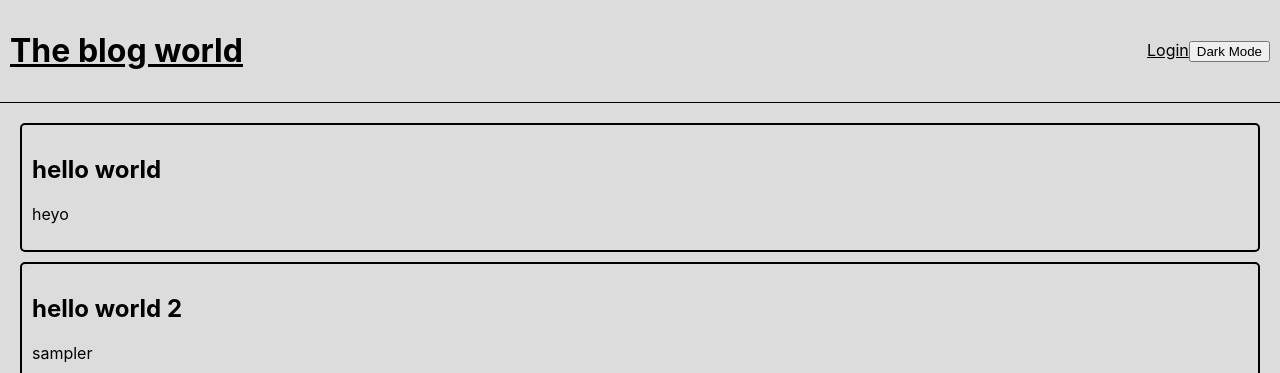
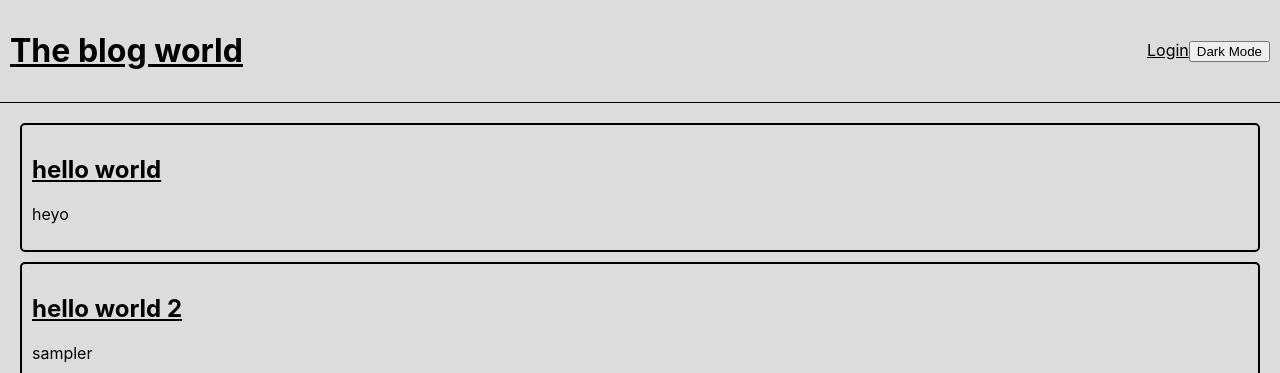
Before and after one commit to jimmywutangclan/Articles-App, a React (Create React App) app: page / in a window 1280 px wide. Shown: the top 373 px of the page. Built offline with nearby package versions, Linux system fonts and the light colour scheme.

Commit message:
Added link to article of id in article preview

```diff
--- a/src/Components/ArticlePreview.js
+++ b/src/Components/ArticlePreview.js
@@ -7,7 +7,7 @@ export default function ArticlePreview(props) {
             {
                 (context) => (
                     <div className='articlepreview'>
-                        <h2>{props.title}</h2>
+                        <a href={'/articles/' + props.id}><h2>{props.title}</h2></a>
                         <p>{props.body}</p>
                     </div>
                 )
```
